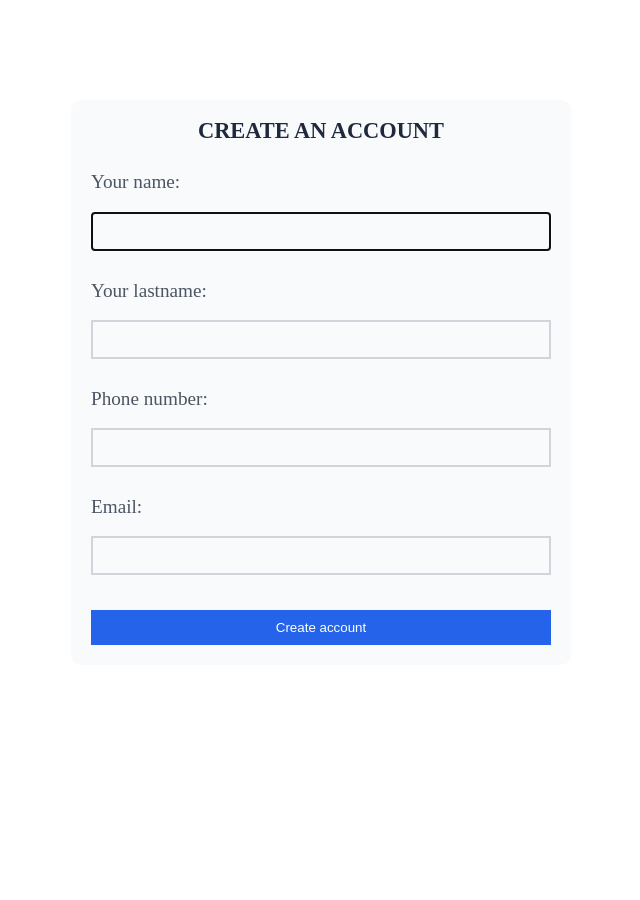
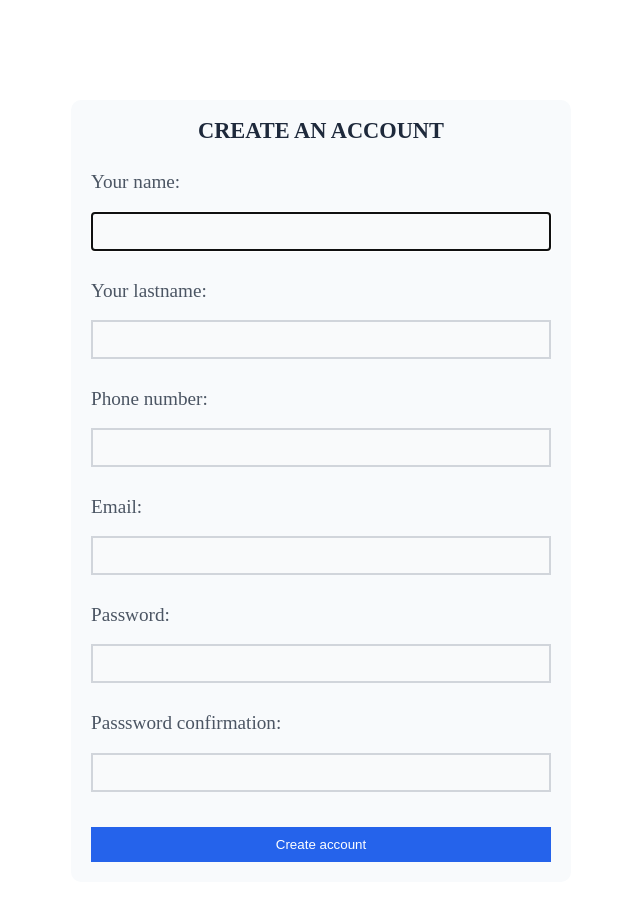
Before and after one commit to sbarbelko/React.-Formik, a React (Create React App) app: page / in a window 1280 px wide. Shown: the top 900 px of the page, without its empty margins (319-959 px from the left). Before the commit the page ends 800 px from the top, so only its background shows below. Built offline with nearby package versions, Linux system fonts and the light colour scheme.

Commit message:
Add pass and passConf

```diff
--- a/src/Components/Forms/ContactForm/index.jsx
+++ b/src/Components/Forms/ContactForm/index.jsx
@@ -5,7 +5,14 @@ import styles from "./ContactForm.module.sass";
 import classNames from "classnames";
 
 function ContactForm() {
-  const initialValues = { name: "", lastname: "", phone: "", email: "" };
+  const initialValues = {
+    name: "",
+    lastname: "",
+    phone: "",
+    email: "",
+    password: "",
+    passwordConfirmation: "",
+  };
 
   const handleSubmit = (values, formikBag) => {
     formikBag.resetForm();
@@ -79,6 +86,32 @@ function ContactForm() {
                 component="span"
               />
             </label>
+            <label>
+              <span>Password:</span>
+              <Field
+                className={classGiver("password")}
+                type="password"
+                name="password"
+              />
+              <ErrorMessage
+                className={styles.err}
+                name="password"
+                component="span"
+              />
+            </label>
+            <label>
+              <span>Passsword confirmation:</span>
+              <Field
+                className={classGiver("passwordConfirmation")}
+                type="password"
+                name="passwordConfirmation"
+              />
+              <ErrorMessage
+                className={styles.err}
+                name="passwordConfirmation"
+                component="span"
+              />
+            </label>
             <button type="submit">Create account</button>
           </Form>
         );
--- a/src/utils/validate/formValidation.jsx
+++ b/src/utils/validate/formValidation.jsx
@@ -11,6 +11,6 @@ export const FORM_VALIDATION = yup.object({
   password: yup.string().min(6).required(),
   passwordConfirmation: yup
     .string()
-    .oneOf([yup.ref("password")])
+    .oneOf([yup.ref("password")], "Must repeat password")
     .required(),
 });
```
